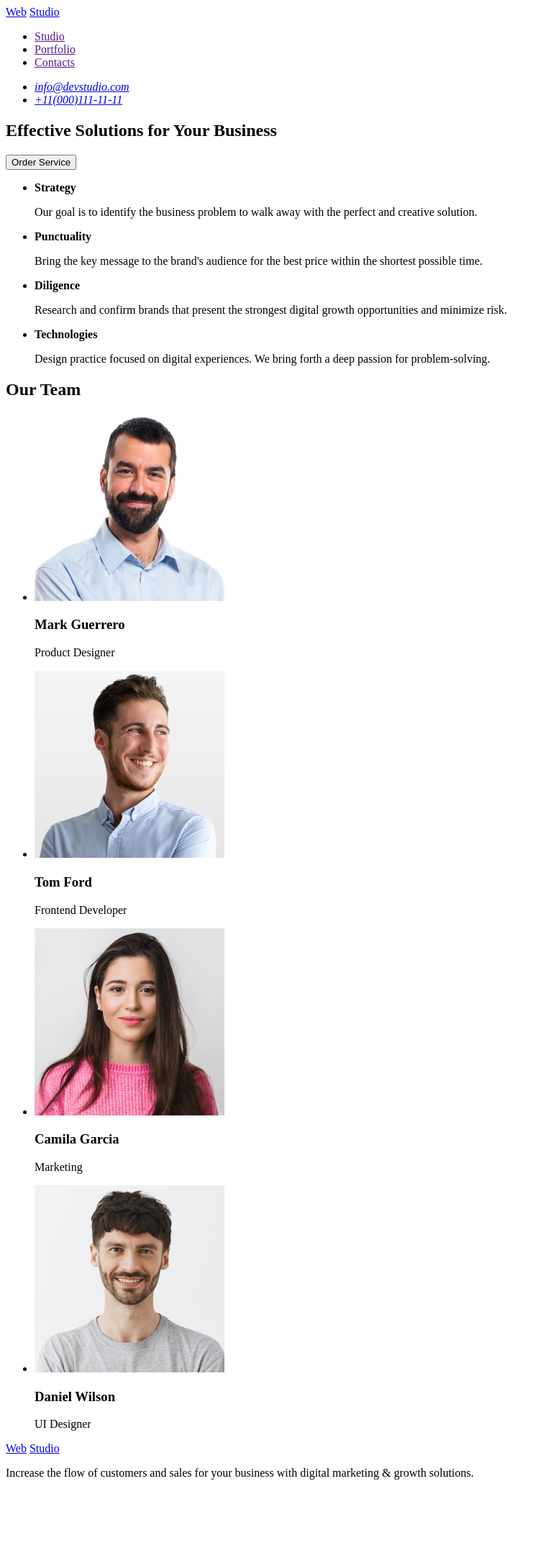
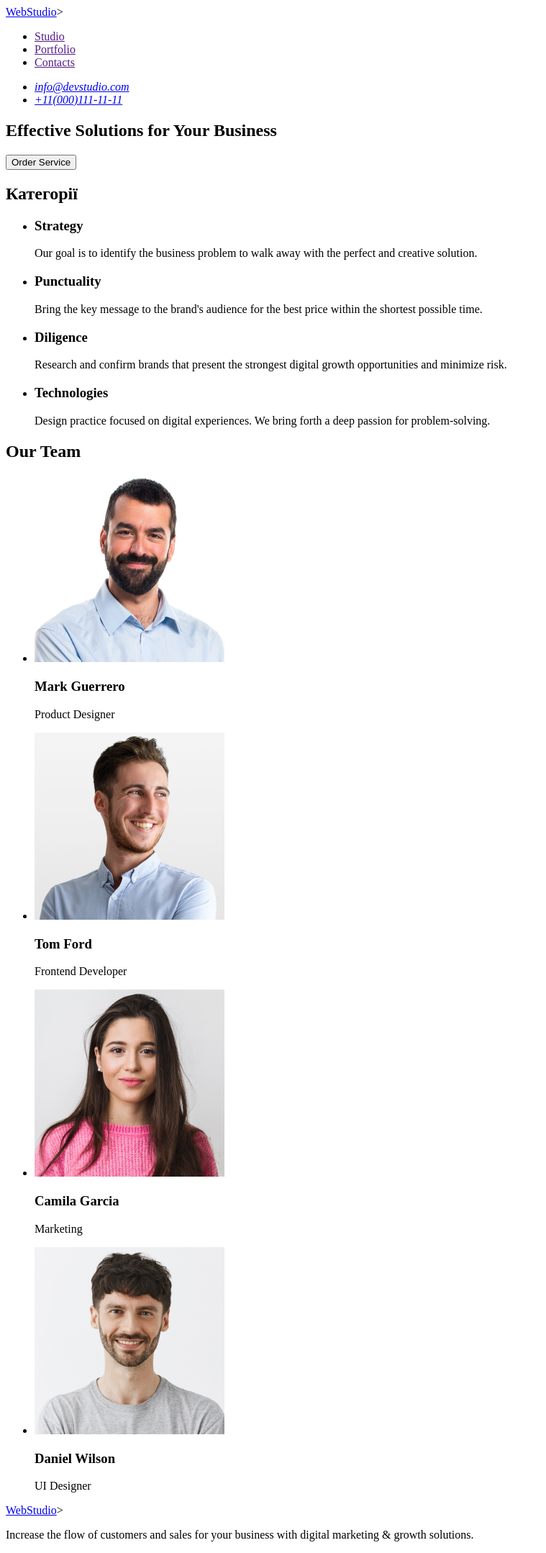
Before and after one commit to Mykola-8/goit-markup-hw-01, a plain HTML site: page index.html in a window 1280 px wide. Shown: the whole page at 72% size, without its empty margins (0-759 px from the left). Before the commit the page ends 2072 px from the top, so only its background shows below. Drawn offline with Linux system fonts and the light colour scheme.

Commit message:
update index html file

```diff
--- a/index.html
+++ b/index.html
@@ -9,8 +9,7 @@
     <!--header-->
     <header>
       <nav>
-        <a href="./index.html">Web</a>
-        <a href="./index.html">Studio</a>
+        <a href="./index.html">WebStudio</a>>
         <ul>
           <li><a href="">Studio</a></li>
           <li><a href="">Portfolio</a></li>
@@ -28,7 +27,7 @@
             >
           </li>
           <li>
-            <a class="Contact-link" href="tel:+11(000)111-11-11" target="_blank"
+            <a class="Contact-link" href="tel:+110001111111" target="_blank"
               >+11(000)111-11-11</a
             >
           </li>
@@ -40,30 +39,33 @@
       <section>
         <h1>Effective Solutions for Your Business</h1>
         <button type="button">Order Service</button>
+      </section>
+      <section>
+        <h2>Категорії</h2>
         <ul>
           <li>
-            <strong>Strategy</strong>
+            <h3>Strategy</h3>
             <p>
               Our goal is to identify the business problem to walk away with the
               perfect and creative solution.
             </p>
           </li>
           <li>
-            <strong>Punctuality</strong>
+            <h3>Punctuality</h3>
             <p>
               Bring the key message to the brand's audience for the best price
               within the shortest possible time.
             </p>
           </li>
           <li>
-            <strong>Diligence</strong>
+            <h3>Diligence</h3>
             <p>
               Research and confirm brands that present the strongest digital
               growth opportunities and minimize risk.
             </p>
           </li>
           <li>
-            <strong>Technologies</strong>
+            <h3>Technologies</h3>
             <p>
               Design practice focused on digital experiences. We bring forth a
               deep passion for problem-solving.
@@ -76,23 +78,31 @@
         <h2>Our Team</h2>
         <ul>
           <li>
-            <img src="images/ProductDesigner.png" alt="Product Designer" />
-            <h3><strong>Mark Guerrero</strong></h3>
+            <img
+              src="images/ProductDesigner.png"
+              alt="Product Designer"
+              width="264"
+            />
+            <h3>Mark Guerrero</h3>
             <p>Product Designer</p>
           </li>
           <li>
-            <img src="images/FrontendDeveloper.png" alt="Frontend Developer" />
-            <h3><strong>Tom Ford</strong></h3>
+            <img
+              src="images/FrontendDeveloper.png"
+              alt="Frontend Developer"
+              width="264"
+            />
+            <h3>Tom Ford</h3>
             <p>Frontend Developer</p>
           </li>
           <li>
-            <img src="images/Marketing.png" alt="Marketing" />
-            <h3><strong>Camila Garcia</strong></h3>
+            <img src="images/Marketing.png" alt="Marketing" width="264" />
+            <h3>Camila Garcia</h3>
             <p>Marketing</p>
           </li>
           <li>
-            <img src="images/UIDesigner.png" alt="UI Designer" />
-            <h3><strong>Daniel Wilson</strong></h3>
+            <img src="images/UIDesigner.png" alt="UI Designer" width="264" />
+            <h3>Daniel Wilson</h3>
             <p>UI Designer</p>
           </li>
         </ul>
@@ -100,8 +110,7 @@
     </main>
     <!--footer-->
     <footer>
-      <a href="./index.html">Web</a>
-      <a href="./index.html">Studio</a>
+      <a href="./index.html">WebStudio</a>>
       <p>
         Increase the flow of customers and sales for your business with digital
         marketing & growth solutions.
```
